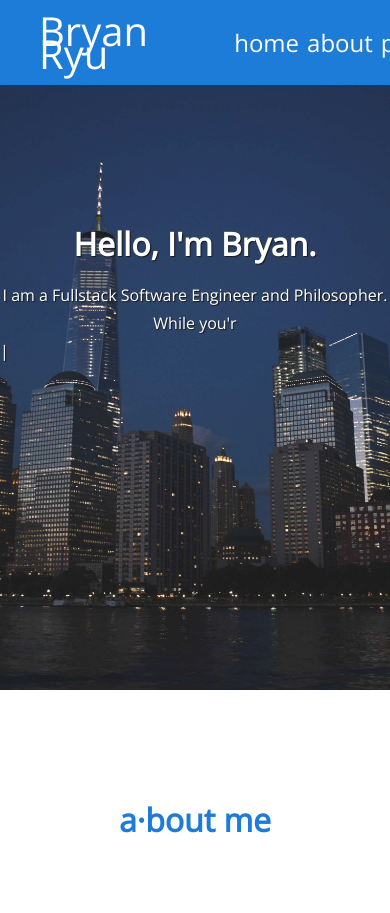
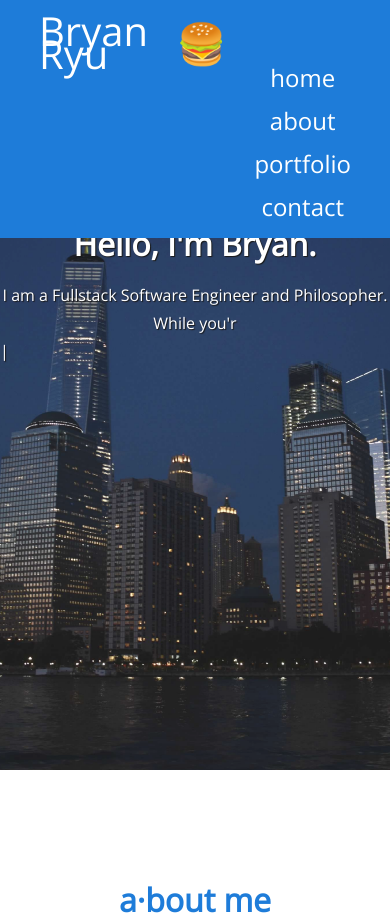
Before and after one commit to bryanryu1/portfolio-site, a Gatsby site: page / in a window 390 px wide. Shown: the top 913 px of the page. Built offline with nearby package versions, Linux system fonts and the light colour scheme; Gatsby itself is replaced by a stand-in of ours.

Commit message:
fix minor details. add media responsive header

```diff
--- a/package.json
+++ b/package.json
@@ -18,7 +18,9 @@
     "react-dom": "^16.12.0",
     "react-helmet": "^6.1.0",
     "react-reveal": "^1.2.2",
-    "react-typist": "^2.0.5"
+    "react-script-tag": "^1.1.2",
+    "react-typist": "^2.0.5",
+    "styled-components": "^5.2.1"
   },
   "devDependencies": {
     "prettier": "2.1.2"
--- a/src/components/header-link.js
+++ b/src/components/header-link.js
@@ -2,13 +2,8 @@ import { Link } from "gatsby"
 import React from "react"
 
 const HeaderLink = () => (
-  <div
-    style={{
-      display: "flex",
-      justifyContent: "space-between",
-      width: "40%",
-      justifySelf: "flex-end",
-    }}
+  <nav
+    className='nav'
   >
     <Link
       to='#'
@@ -34,7 +29,7 @@ const HeaderLink = () => (
     >
       contact
     </Link>
-  </div>
+  </nav>
 )
 
 export default HeaderLink
--- a/src/components/header.js
+++ b/src/components/header.js
@@ -1,36 +1,29 @@
 import { Link } from "gatsby"
 import PropTypes from "prop-types"
-import React from "react"
+import React, {useState} from "react"
 import HeaderLink from "./header-link"
 
-const Header = () => (
-  <div
-    style={{
-      background: `#1E7CD9`,
-      padding: `1.2rem 10%`,
-      display: "flex",
-      width: "100%",
-      justifyContent: "space-between",
-      position: 'fixed',
-      zIndex: '99',
-      alignItems: 'center',
+const Header = ({}) => {
+  const [isNavVisible, setIsNavVisible] = useState(true);
 
-    }}
-  >
-    <Link
-      to="/"
-      style={{
-        color: `white`,
-        textDecoration: `none`,
-        fontSize: "40px",
-      }}
-    >
-      Bryan Ryu
-    </Link>
+  const toggleNav = () => {
+    setIsNavVisible(!isNavVisible)
+  }
 
-    <HeaderLink />
-  </div>
-)
+  return (
+    <header className="header-bar">
+      <a href="#" className="header-title">
+        Bryan Ryu
+      </a>
+
+      {isNavVisible && (<HeaderLink />)}
+
+      <button onClick={toggleNav} className='burger'>
+        🍔
+      </button>
+    </header>
+  )
+}
 
 Header.propTypes = {
   siteTitle: PropTypes.string,
--- a/src/components/layout.css
+++ b/src/components/layout.css
@@ -599,23 +599,64 @@ pre tt:after {
   color: #1E7CD9;
 }
 
-.home-text{
-  color: white ;
+/* Header Styling */
+
+.header-bar{
+  background: #1E7CD9;
+  padding: 1.2rem 10%;
+  display: grid;
+  grid-template-areas: 'header-title nav';
+  position: fixed;
+  z-index: 100;
+  width: 100%;
+}
+
+.header-title{
+  color: white;
   text-decoration: none;
-  font-weight: bold;
+  font-size: 40px;
+  grid-area: header-title;
+}
+
+.nav{
+  display: grid;
+  grid-area: nav;
+  grid-template-columns: repeat(4, auto);
+  align-items: center;
+  justify-items: center;
+  /* padding-left: 2rem; */
 }
 
 .header-item{
   color: white;
   font-size: 24px;
   text-decoration: none;
-  padding-left:  .5rem;
+  padding-left: .5rem;
+}
+
+.burger{
+  display: none;
+  grid-area: burger;
+  margin: 0 20px 0 0;
+  padding: 0;
+  justify-self: end;
+  font-size: 40px;
+  border: none;
+  background: none;
+  outline: none;
+}
+
+/* Home Styling */
+.home-text{
+color: white ;
+  text-decoration: none;
+  font-weight: bold;
 }
 
 .home{
     display: grid;
     padding-top: 10rem;
-    min-height: 40rem;
+    min-height: 45rem;
     background-image: url('../images/skyline.jpeg');
     background-position: center;
     height: 100%;
@@ -626,11 +667,13 @@ pre tt:after {
     background-repeat: no-repeat;
     background-size: cover;
 }
+
+/* About Styling */
 .aboutgrid{
   display:grid;
   grid-template-columns: repeat(auto-fit, minmax(320px, 1fr));
   min-height: 25rem;
-  padding-bottom: 15rem;
+  padding-bottom: 10rem;
 }
 
 .headshot{
@@ -646,15 +689,12 @@ pre tt:after {
   text-align: justify;
 }
 
-.contact{
-  padding-top: 10rem;
-  min-height: 20rem;
-}
-
+/* Portfolio Styling */
 .skillsGrid{
   display: grid;
   grid-template-columns: repeat(auto-fit, minmax(320px, 1fr));
   padding-top: 3rem;
+  padding-bottom: 10rem;
 }
 
 .skillHead{
@@ -678,6 +718,11 @@ pre tt:after {
   margin-bottom: 2rem;
 }
 
+.skillWrap:hover{
+  background-color: #1E7CD9;
+  transform:scale(1.02)
+}
+
 .projectHead{
   text-align: center;
 }
@@ -691,14 +736,24 @@ pre tt:after {
 }
 
 .project{
-  border: 1px solid black;
   background-color: #9DD2FF;
+  transition: .3s;
+}
 
+.project:hover {
+  background-color: #1E7CD9;
+  transform:scale(1.02)
 }
 
 .postDesc{
   text-decoration: none;
   text-align: justify;
+}
+
+/* Contact Styling */
+.contact{
+  padding-top: 7rem;
+  min-height: 20rem;
 }
 
 .contactText{
@@ -713,3 +768,55 @@ pre tt:after {
   align-Items: center;
   padding-Bottom: 10rem;
 }
+
+.active{
+  color: black;
+}
+
+/* For mobile phones: */
+@media (max-width: 768px) {
+  .header-bar{
+    grid-template-areas: 'header-title burger';
+  }
+  .nav{
+    grid-template-rows: repeat(4, auto);
+    grid-template-columns: none;
+    grid-row-gap: 20px;
+    align-items: center;
+    justify-items: center;
+  }
+  .burger{
+    display: inline;
+  }
+
+  .skillWrap{
+    display: inline-flex;
+    margin-top: 2rem;
+    background-color: #9DD2FF;
+    /* min-width: 25rem; */
+    margin-bottom: 2rem;
+  }
+
+  .skills{
+    /* margin-left: 5rem; */
+    padding-top: 1.5rem;
+  }
+
+}
+
+/* For iPad/Other Tablet */
+@media only screen and (max-width: 1000px) {
+  .skillWrap{
+    display: inline-flex;
+    margin-top: 2rem;
+    background-color: #9DD2FF;
+    /* min-width: 25rem; */
+    margin-bottom: 2rem;
+  }
+
+  .skills{
+    /* margin-left: 5rem; */
+    padding-top: 1.5rem;
+  }
+
+}
--- a/src/pages/about.js
+++ b/src/pages/about.js
@@ -1,5 +1,5 @@
 import React from "react"
-import Headshot from "../components/headshot"
+import Headshot from "../images/headshot"
 import Fade from "react-reveal/Fade"
 
 const About = () => (
--- a/src/pages/contact.js
+++ b/src/pages/contact.js
@@ -1,15 +1,14 @@
 import React from "react"
 import Fade from "react-reveal/Fade"
 
-import Image from "../components/image"
-import LinkedIn from "../components/linkedIn"
-import Gmail from "../components/gmail"
+import Image from "../images/image"
+import LinkedIn from "../images/linkedIn"
+import Gmail from "../images/gmail"
 
 const Contact = () => (
   <div
     style={{
       minHeight: "20rem",
-      paddingTop: "2rem",
       paddingBottom: "3rem",
     }}
   >
--- a/src/pages/index.js
+++ b/src/pages/index.js
@@ -1,4 +1,4 @@
-import React, { useEffect } from "react"
+import React from "react"
 
 import Layout from "../components/layout"
 
@@ -8,31 +8,6 @@ import Contact from "./contact"
 import Home from "./home"
 
 const IndexPage = ({}) => {
-  useEffect(() => {
-    let mainNavLinks = document.querySelectorAll("nav ul li a");
-    let mainSections = document.querySelectorAll("main section");
-
-    let lastId;
-    let cur = [];
-
-    window.addEventListener("scroll", event => {
-      let fromTop = window.scrollY;
-
-      mainNavLinks.forEach(link => {
-        let section = document.querySelector(link.hash);
-
-        if (
-          section.offsetTop <= fromTop &&
-          section.offsetTop + section.offsetHeight > fromTop
-        ) {
-          link.classList.add("current");
-        } else {
-          link.classList.remove("current");
-        }
-      });
-    });
-  }, [])
-
   return (
     <Layout>
       {/* ~Home~ */}
--- a/src/pages/portfolio.js
+++ b/src/pages/portfolio.js
@@ -1,14 +1,15 @@
 import React from "react"
 import Fade from "react-reveal/Fade"
 
-import Cereal from "../components/cereal"
-import Water from "../components/water"
-import Cooked from "../components/cooked"
+import Cereal from "../images/cereal"
+import Water from "../images/water"
+import Cooked from "../images/cooked"
 
 const Portfolio = () => (
   <div
     style={{
       minHeight: "20rem",
+      paddingTop: '7rem',
     }}
   >
     <Fade top>
```
Also changed, not shown: src/images/cereal.js (renamed from src/components/cereal.js), src/images/cooked.js (renamed from src/components/cooked.js), src/images/gmail.js (renamed from src/components/gmail.js), src/images/headshot.js (renamed from src/components/headshot.js), src/images/image.js (renamed from src/components/image.js), src/images/linkedIn.js (renamed from src/components/linkedIn.js), src/images/water.js (renamed from src/components/water.js), 1 other file.
